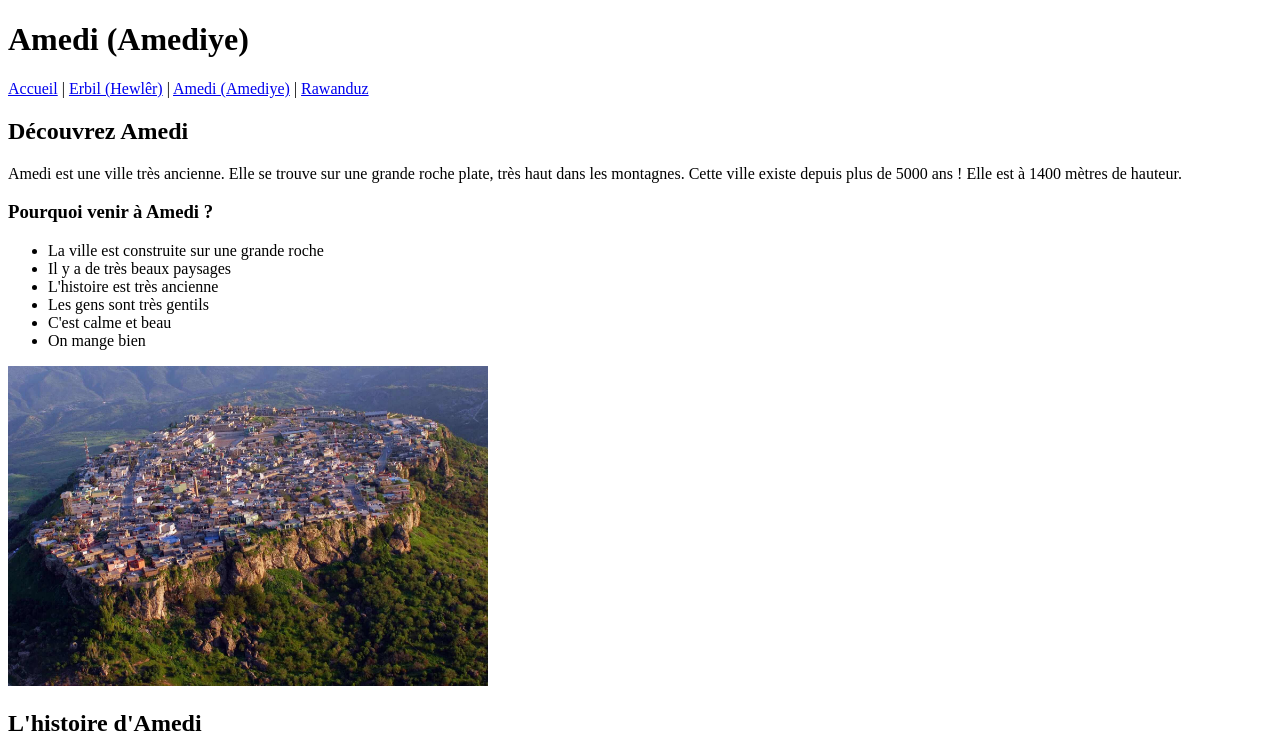
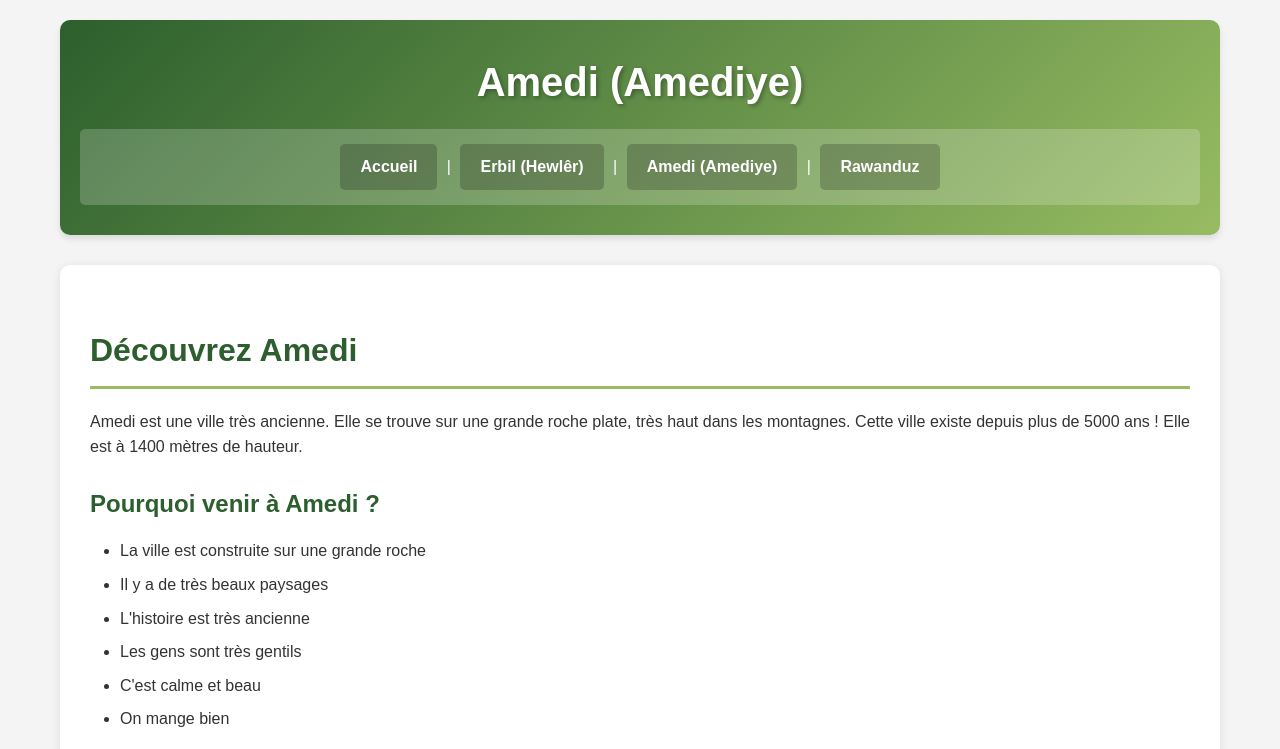
Before and after one commit to yadigarKouja/mon_site, a plain HTML site: page mon_site/amedi.html in a window 1280 px wide. Shown: the top 749 px of the page. Drawn offline with Linux system fonts and the light colour scheme.

Commit message:
Update amedi.html

```diff
--- a/mon_site/amedi.html
+++ b/mon_site/amedi.html
@@ -3,6 +3,8 @@
 <head>
 <meta charset="UTF-8">
 <title>Amedi (Amediye)</title>
+  <link rel="stylesheet" href="style/style.css" media="screen">
+<link rel="stylesheet" href="style/print.css" media="print">
 </head>
 <body>
 <header>
```
